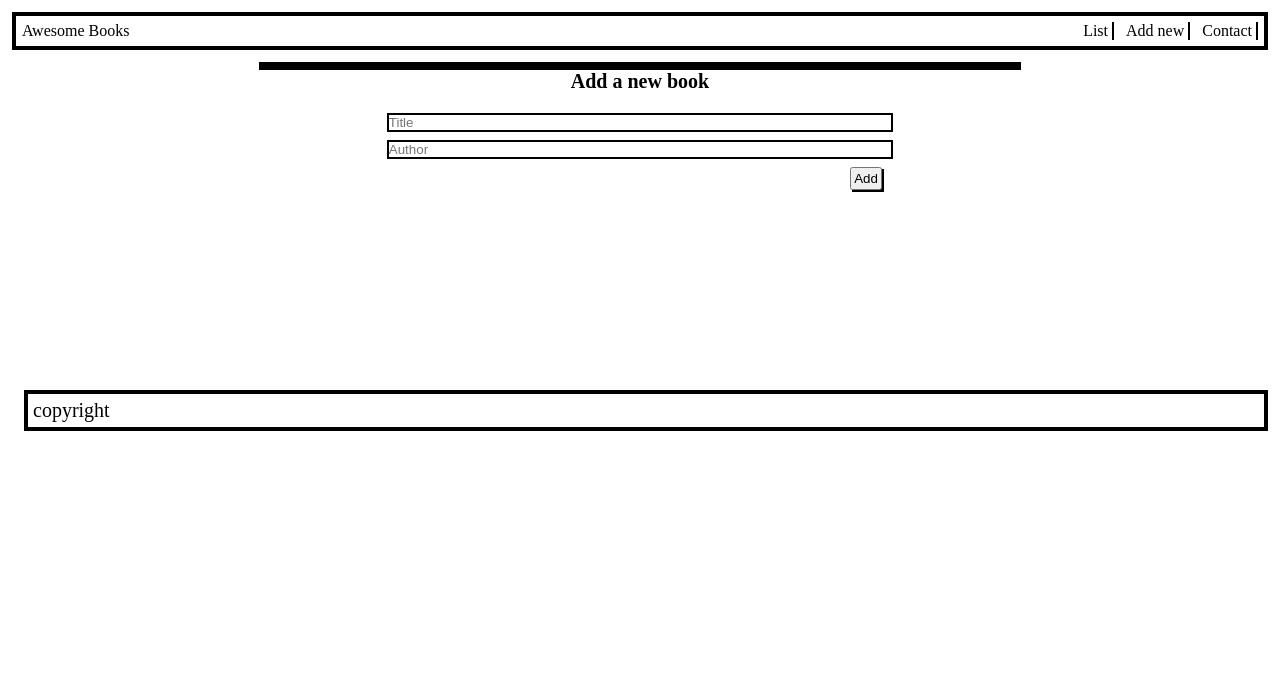
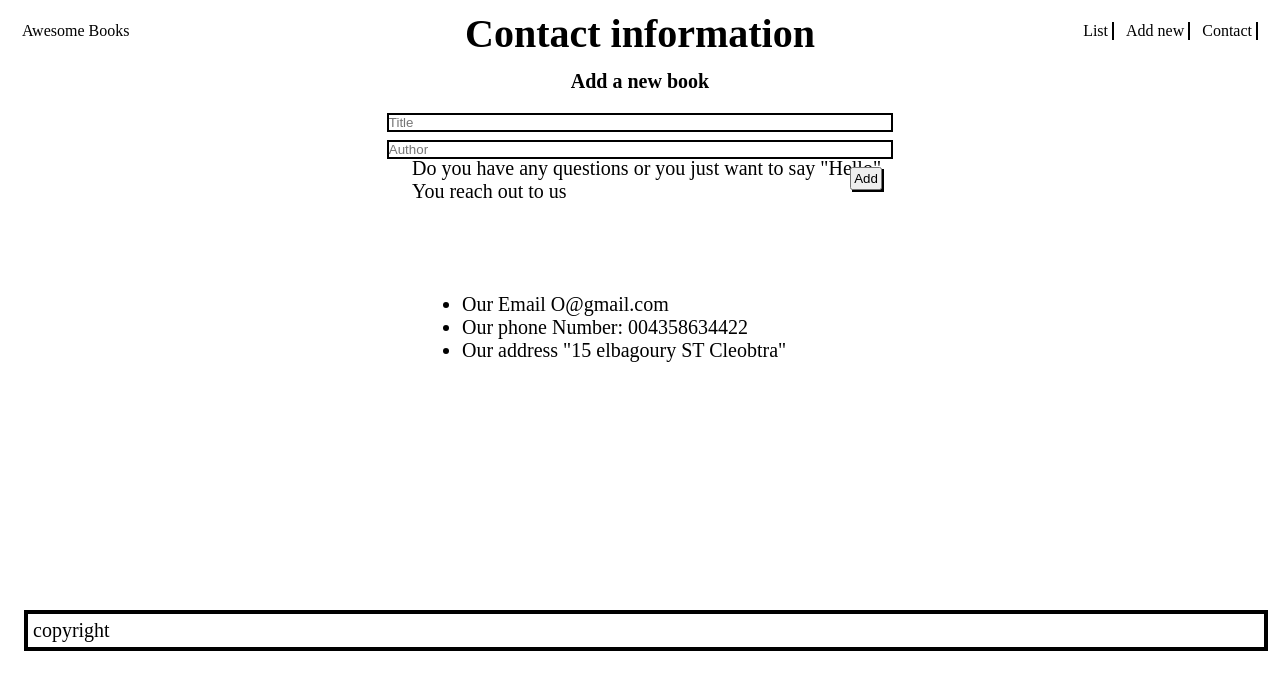
Before and after one commit to wale-prog/Awesome_books, a website with bundled scripts: page index.html in a window 1280 px wide. Both pictures are taken after a click on the link "Contact". Built offline with nearby package versions, Linux system fonts and the light colour scheme.

Commit message:
add event listners to contact

```diff
--- a/index.html
+++ b/index.html
@@ -16,7 +16,7 @@
       <ul class="nav-list">
          <li class="nav-list-item"><a href="#">List</a></li>
          <li class="nav-list-item"><a href="#">Add new</a></li>
-         <li class="nav-list-item"><a href="#">Contact</a></li>
+         <li class="nav-list-item"><a class="contact-btn" href="#">Contact</a></li>
       </ul>
     </nav>
     <div class="date-display"></div>
--- a/index.js
+++ b/index.js
@@ -40,3 +40,14 @@ document.body.addEventListener('click', (event) => {
     localStorage.setItem('books', JSON.stringify(library.books));
   }
 });
+
+ const contactbtn = document.querySelector('.contact-btn');
+ const topbooks = document.querySelector('#top-books');
+ const contact = document.querySelector('.background');
+ const bookcollection = document.querySelector('.collection');
+
+ contactbtn.addEventListener('click', () => {
+  contact.classList.remove('hidden');
+  topbooks.classList.add('hideen');
+   bookcollection.classList.add('hidden');
+ });
```
